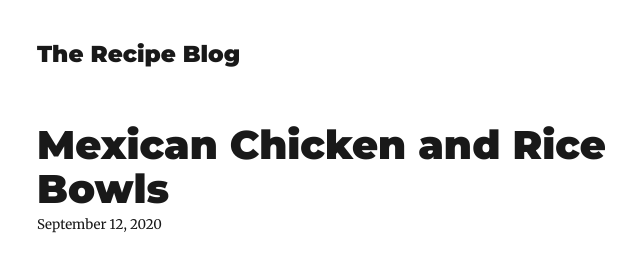
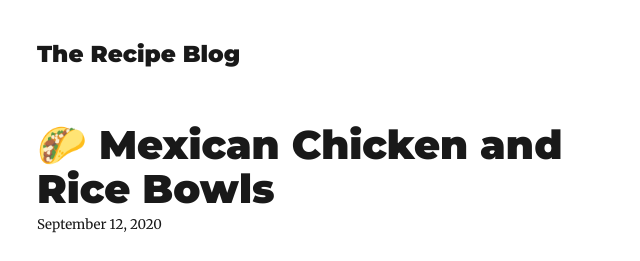
Before and after one commit to scottwcode/gatsby-netlify-CMS-blog, a Gatsby site: page /blog/mexican-chicken-and-rice-bowls/ in a window 1280 px wide. Shown: the top 261 px of the page, without its empty margins (288-928 px from the left). Built offline with nearby package versions, Linux system fonts and the light colour scheme; Gatsby itself is replaced by a stand-in of ours; some packages are replaced by stand-ins of ours.

Commit message:
Update Blog “mexican-chicken-and-rice-bowls”

```diff
--- a/content/blog/mexican-chicken-and-rice-bowls.md
+++ b/content/blog/mexican-chicken-and-rice-bowls.md
@@ -1,7 +1,7 @@
 ---
 path: recipe-0002-mexican-chicken-and-rice-bowls
 date: 2020-09-12T19:21:20.331Z
-title: Mexican Chicken and Rice Bowls
+title: 🌮   Mexican Chicken and Rice Bowls
 description: Mexican Chicken and Rice Bowls with Salsa Fresca & Lime Sour Cream
 ---
 ![Picture of finished Mexican Chicken and Rice Bowls](../assets/0002-mexican-chicken-and-rice-bowls-pic-1.jpeg)
```
